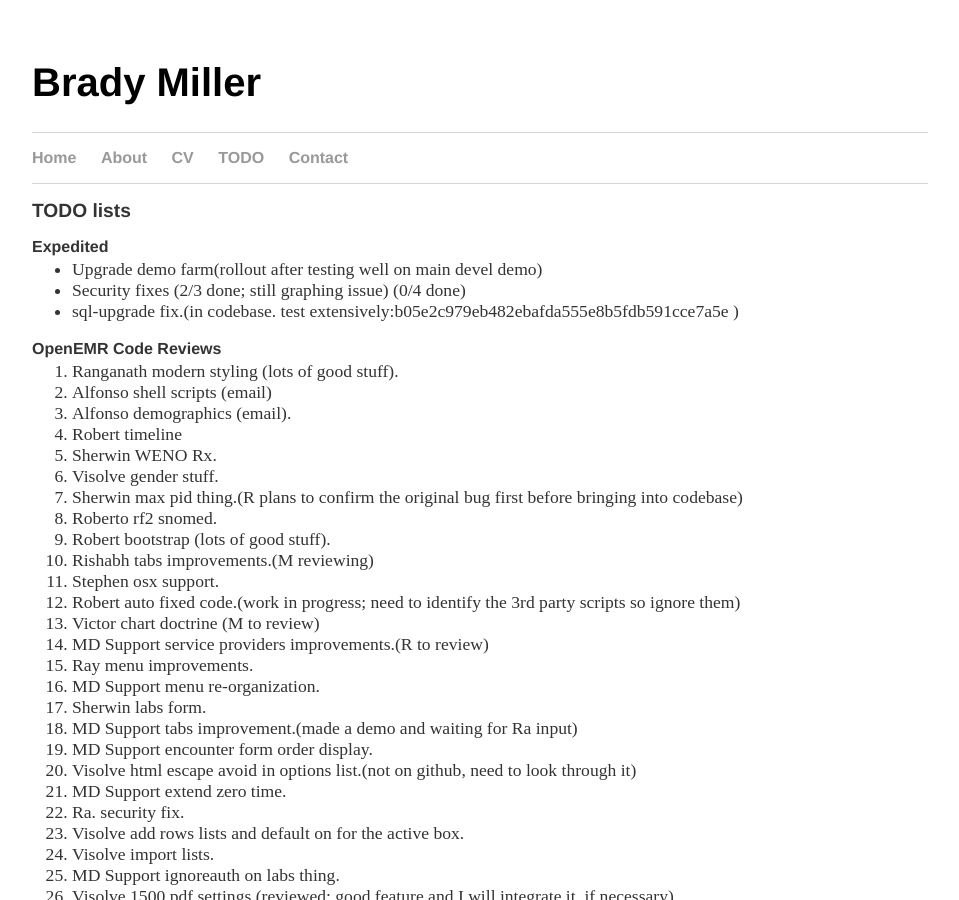
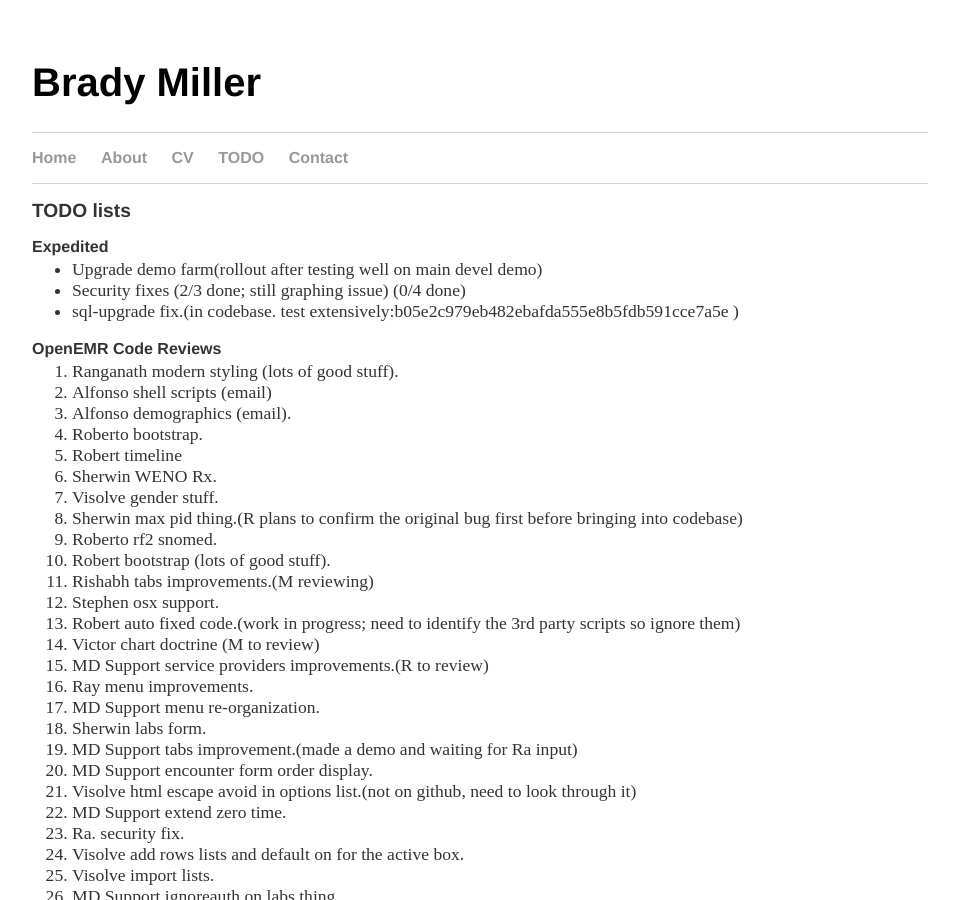
Before and after one commit to bradymiller/bradymiller.github.io, a Jekyll site: the page built from todo/index.md, in a window 1280 px wide and 900 px high. Shown: the whole window, without its empty margins (160-1119 px from the left). Built offline with Jekyll 4.4.1, drawn with Linux system fonts in a browser that asks for light colours; our own code applies the rules of GitHub Pages for plain Markdown files.

Commit message:
Update index.md

```diff
--- a/todo/index.md
+++ b/todo/index.md
@@ -12,6 +12,7 @@
 1. Ranganath modern styling (lots of good stuff).
 1. Alfonso shell scripts (email)
 1. Alfonso demographics (email).
+1. Roberto bootstrap.
 1. Robert timeline
 1. Sherwin WENO Rx.
 1. Visolve gender stuff.
```
